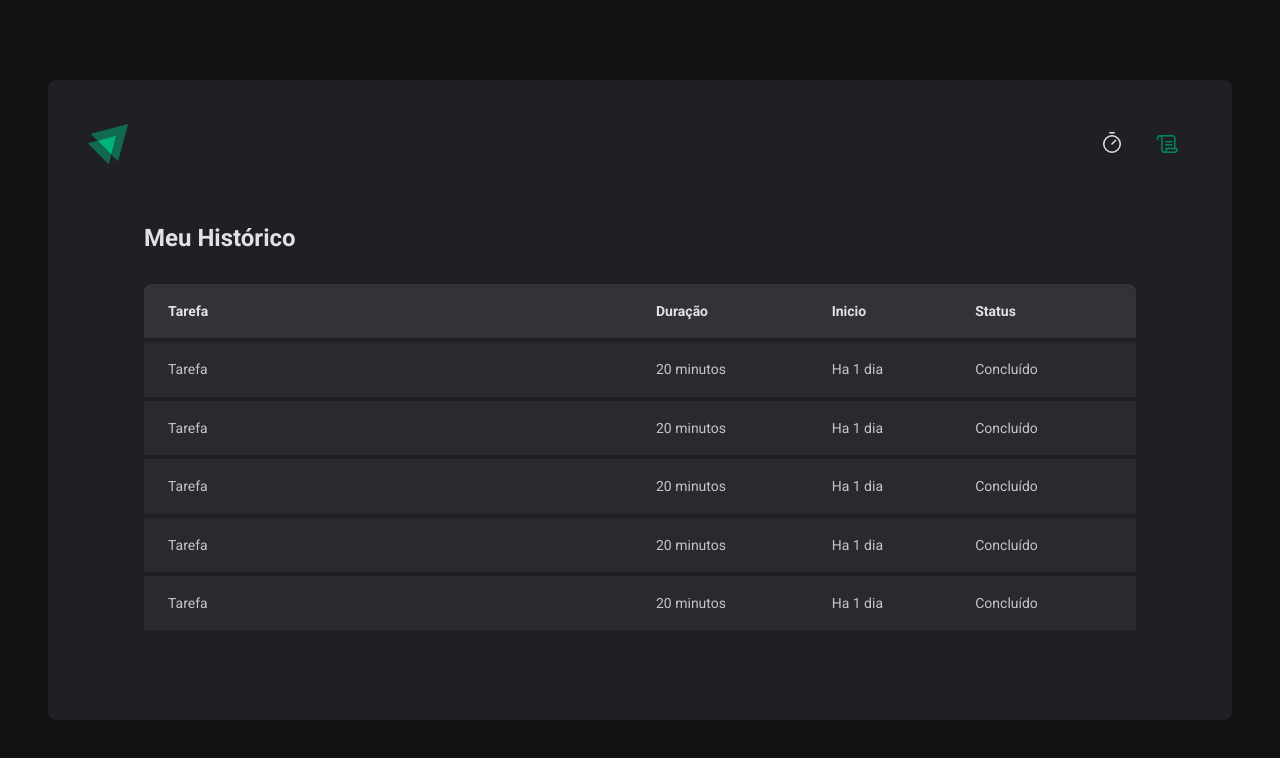
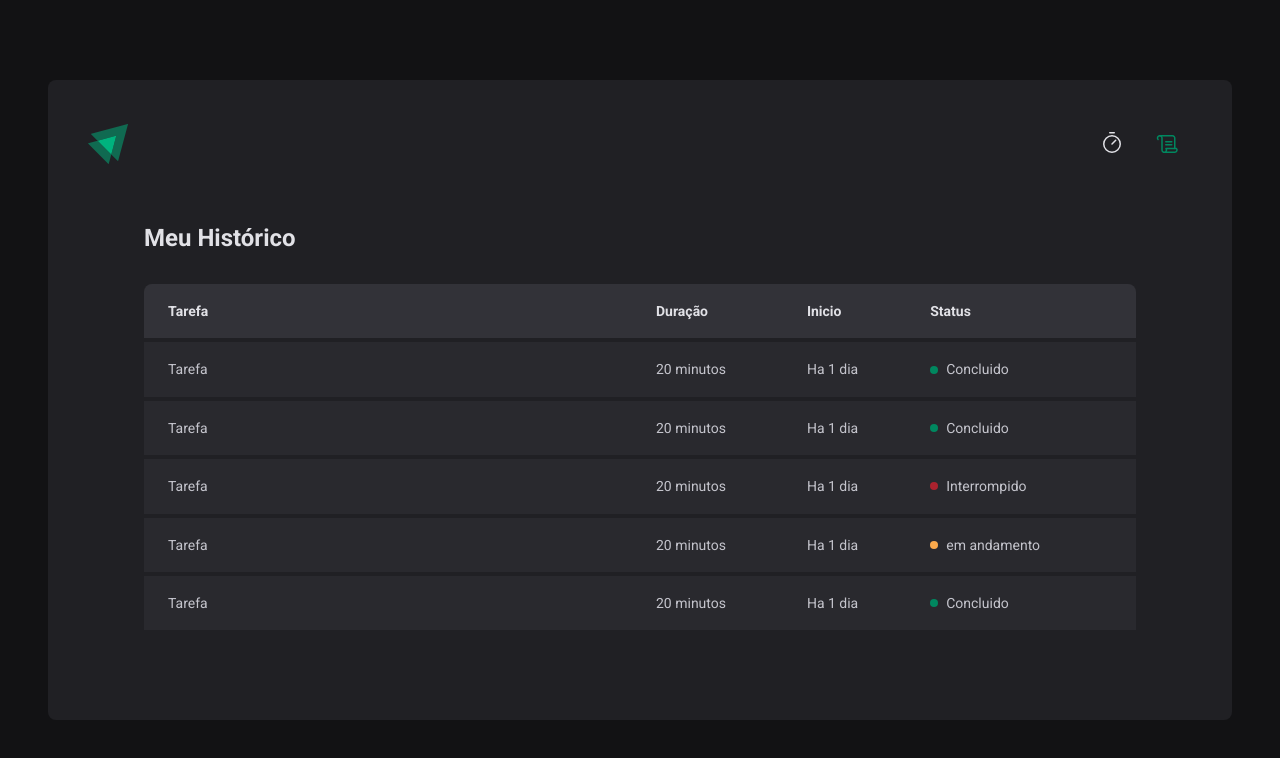
Before and after one commit to DouglasO-R/pomodoro, a React (Vite) app: page /history in a window 1280 px wide. Shown: the top 758 px of the page. Built offline with nearby package versions, Linux system fonts and the light colour scheme.

Commit message:
WIP: finish styles

```diff
--- a/src/pages/History/index.tsx
+++ b/src/pages/History/index.tsx
@@ -1,4 +1,4 @@
-import { HistoryContainer, HistoryList } from './styles'
+import { HistoryContainer, HistoryList, Status } from './styles'
 
 export function History() {
   return (
@@ -20,32 +20,42 @@
               <td>Tarefa</td>
               <td>20 minutos</td>
               <td>Ha 1 dia</td>
-              <td>Concluído</td>
+              <td>
+                <Status statusColor="green">Concluido</Status>
+              </td>
             </tr>
             <tr>
               <td>Tarefa</td>
               <td>20 minutos</td>
               <td>Ha 1 dia</td>
-              <td>Concluído</td>
+              <td>
+                <Status statusColor="green">Concluido</Status>
+              </td>
             </tr>
             <tr>
               <td>Tarefa</td>
               <td>20 minutos</td>
               <td>Ha 1 dia</td>
-              <td>Concluído</td>
+              <td>
+                <Status statusColor="red">Interrompido</Status>
+              </td>
             </tr>
 
             <tr>
               <td>Tarefa</td>
               <td>20 minutos</td>
               <td>Ha 1 dia</td>
-              <td>Concluído</td>
+              <td>
+                <Status statusColor="yellow">em andamento</Status>
+              </td>
             </tr>
             <tr>
               <td>Tarefa</td>
               <td>20 minutos</td>
               <td>Ha 1 dia</td>
-              <td>Concluído</td>
+              <td>
+                <Status statusColor="green">Concluido</Status>
+              </td>
             </tr>
           </tbody>
         </table>
--- a/src/pages/History/styles.ts
+++ b/src/pages/History/styles.ts
@@ -3,6 +3,7 @@
 export const HistoryContainer = styled.main`
   flex: 1;
   padding: 3.5rem;
+  height: 100%;
 
   display: flex;
   flex-direction: column;
@@ -60,3 +61,28 @@
     }
   }
 `
+
+const STATUS_COLOR = {
+  yellow: 'yellow-500',
+  red: 'red-500',
+  green: 'green-500',
+} as const
+
+interface StatusProps {
+  statusColor: keyof typeof STATUS_COLOR
+}
+
+export const Status = styled.span<StatusProps>`
+  display: flex;
+  align-items: center;
+  gap: 0.5rem;
+
+  &::before {
+    content: '';
+    width: 0.5rem;
+    height: 0.5rem;
+    border-radius: 50%;
+    background-color: ${(props) =>
+      props.theme[STATUS_COLOR[props.statusColor]]};
+  }
+`
```
